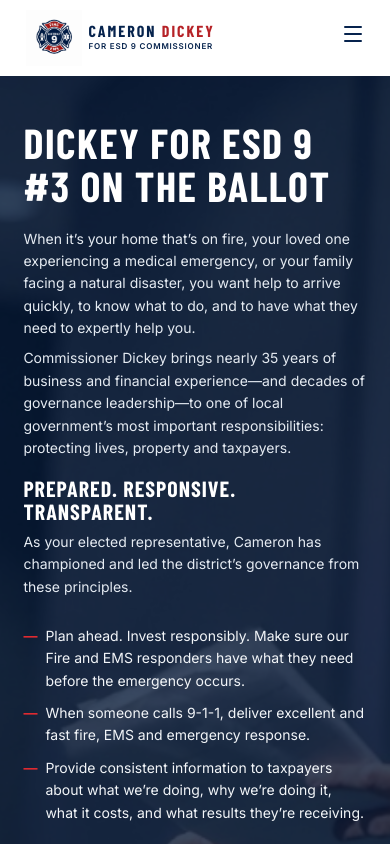
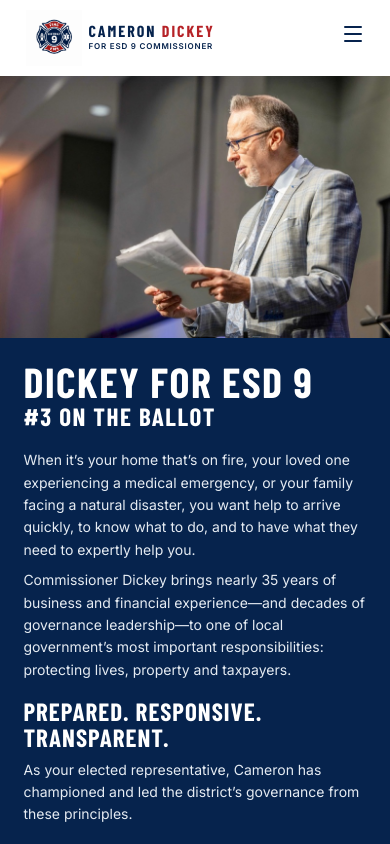
Before and after one commit to smokemonkey101/Website-Cameron, a React (Vite) app: page / in a window 390 px wide. Shown: the top 844 px of the page. Built offline with nearby package versions, Linux system fonts and the light colour scheme; a web font is replaced by a local one.

Commit message:
Update campaign site content and imagery

```diff
--- a/src/layout-fixes.css
+++ b/src/layout-fixes.css
@@ -1,7 +1,21 @@
 /* Keep gallery images inside their desktop grid row instead of overflowing into the next story section. */
 .hero {
   background-image: url('/home-hero-no-mic.jpg');
-  background-position: right center;
+  background-position: right top;
+}
+
+@media (min-width: 851px) {
+  nav {
+    gap: 20px;
+  }
+
+  nav > button:not(.donate) {
+    font-size: 15px;
+  }
+
+  nav .language {
+    font-size: 12px !important;
+  }
 }
 
 .heroContent > h1 {
@@ -84,6 +98,34 @@
   letter-spacing: 1.5px;
 }
 
+.heroContent > .heroBallot,
+.heroContent > .heroPrinciples {
+  font-size: 42px;
+  line-height: 1.03;
+}
+
+.heroContent > .heroBallot {
+  display: block;
+  white-space: normal;
+}
+
+.heroBallotPrimary,
+.heroBallotSecondary {
+  display: block;
+}
+
+.heroContent > .heroBallot .heroBallotPrimary {
+  font-size: 60px;
+}
+
+.heroContent > .heroBallot .heroBallotSecondary {
+  font-size: 42px;
+}
+
+.story#loss .storyImage {
+  background-position: center top;
+}
+
 .prioritiesPageHero {
   background-position: center 30%;
 }
@@ -99,7 +141,9 @@
   padding: 58px 20px 90px;
   background:
     linear-gradient(rgba(3, 24, 56, .13), rgba(3, 24, 56, .13)),
-    url('/donation-background.jpeg') left top / cover fixed;
+    url('/donation-background2.jpeg') center 92px / 100% auto no-repeat;
+  background-color: var(--cream);
+  background-attachment: fixed;
 }
 
 .donatePanel {
@@ -370,15 +414,16 @@
     content: '';
     display: block;
     width: 100%;
-    aspect-ratio: 3 / 2;
-    background: url('/donation-background.jpeg') left top / cover no-repeat;
+    aspect-ratio: 3428 / 1597;
+    background: url('/donation-background2.jpeg') center / 100% 100% no-repeat;
+    background-attachment: scroll;
   }
 
   .donatePanel {
-    width: 94%;
+    width: 100%;
     max-width: none;
     margin: 0 auto;
-    padding: 28px 0 40px;
+    padding: 0 0 40px;
     border-radius: 0;
     box-shadow: none;
   }
@@ -389,7 +434,28 @@
   }
 
   .hero {
-    background-position: 35% center;
+    min-height: 0;
+    display: block;
+    padding: 0;
+    background: var(--navy);
+  }
+
+  .hero::before {
+    content: '';
+    display: block;
+    width: 100%;
+    aspect-ratio: 800 / 538;
+    background: url('/home-hero-no-mic.jpg') center / 100% 100% no-repeat;
+  }
+
+  .heroShade {
+    display: none;
+  }
+
+  .heroContent {
+    width: auto;
+    margin: 0;
+    padding: 22px 6vw 65px;
   }
 
   .heroContent > p,
@@ -414,6 +480,19 @@
   }
 
   .heroContent > h1 {
+    font-size: 25px;
+  }
+
+  .heroContent > .heroBallot,
+  .heroContent > .heroPrinciples {
+    font-size: 25px;
+  }
+
+  .heroContent > .heroBallot .heroBallotPrimary {
+    font-size: 42px;
+  }
+
+  .heroContent > .heroBallot .heroBallotSecondary {
     font-size: 25px;
   }
 
--- a/src/meetCopy.ts
+++ b/src/meetCopy.ts
@@ -1,7 +1,5 @@
 export const meetExpandedCopy = {
   service: [
-    `Mr. Dickey joined the Harris County Emergency Services District No. 9 (HCESD9) Board of Commissioners in August 2025, following his unanimous appointment by the four sitting Commissioners after an interview and selection process involving approximately a dozen community applicants. Following his appointment, he was elected by a majority of the Board to serve as Vice President.`,
-    `Mr. Dickey considers his service on the HCESD9 Board to be one of the great privileges of his life—representing taxpayers in decisions that help determine the present and future quality of vital emergency services throughout the Cy-Fair community. As a longtime Cypress resident, he is particularly honored to support the firefighters, paramedics, dispatchers, and other professionals who answer the call when members of the community need them most.`,
     `His approach to public service is centered around three words that describe both what residents should expect from their emergency services district and the standards he believes should guide effective public governance:`,
     `Prepared. Responsive. Transparent.`,
     `Harris County Emergency Services District No. 9 is the local governmental entity responsible for providing fire protection, emergency medical services, emergency response, and related public-safety services throughout the Cy-Fair community. These services are delivered by the nearly 580 men and women who work and volunteer as members of the Cy-Fair Fire Department.`,
@@ -10,38 +8,25 @@ export const meetExpandedCopy = {
     `As Commissioner and Vice President, Mr. Dickey brings his experience in executive leadership, financial management, strategic planning, governance, and community service to the Board, with a particular emphasis on strong financial stewardship, long-term preparedness, measurable organizational performance, transparency, and accountability to the taxpayers the District serves.`,
   ],
   family: [
-    `For Cameron, Cypress isn't simply the community he serves. It's home.`,
-    `Cameron and his wife, Kimberly, moved their family to Cypress in 2012 when he was selected from a nationwide executive search to lead the next chapter of Cy-Fair Federal Credit Union, a respected community financial institution since 1956. Cameron became just the third President and CEO in the credit union's history, following two legendary Cy-Fair community leaders, Debbie Blackshear and Pat Willbern.`,
-    `Over the years that followed, Cypress became the place where Cameron and Kimberly raised their family, built friendships, became involved in the community, and watched their four children grow up. All four attended Cypress-Fairbanks ISD schools. Today, Cameron's children range in age from 17 to 27, with two graduates of Cy-Ranch High School and one graduate of Bridgeland High School.`,
     `Cameron's oldest daughter, McKenna, has been accompanying her dad to community and business events since she was three years old—when she could be found sitting in the front row of the annual meeting of Multco Credit Union, where Cameron was then Chief Financial Officer. Smart, animated, and a gifted storyteller, McKenna eventually followed her father's footsteps into financial services. After attending college, she has built a successful career of her own in insurance and mortgage lending and, today, lives and works in Cypress.`,
     `His second daughter, Cassidy, ventured farther from home after high school, attending the University of Arizona and earning a degree in Business Administration. Since graduation, she has built an impressive career through positions of increasing management responsibility with a nationwide specialty beauty retailer. Cassidy and her husband live just North of Houston in Willis, Texas.`,
     `Cameron's youngest daughter, Ella, is a college sophomore, a talented artist, and perhaps an illustration of just how varied the interests within the Dickey family can be. She is currently pursuing a double major in Cybersecurity and Computer Science, combining her creative talents with an interest in technology.`,
     `And the "baby" of the family, Dillon, is now a high school senior and dedicated athlete. After graduation, he currently plans to attend Arizona State University—his father's alma mater—where he intends to study Business Administration.`,
   ],
-  loss: [
-    `In 2019, the Dickey family experienced a loss that forever changed their lives when Cameron's wife and the love of his life, Kimberly, passed away following a courageous five-and-a-half-year battle with breast cancer. She was 47 years old and just a few months shy of the couple's 25th wedding anniversary.`,
-    `In the years since, Cameron has navigated the grief of losing his wife while continuing the work they began together of raising their children. Being a devoted father—and helping his family move forward while keeping Kimberly's memory and influence present in their lives—has remained one of his most important responsibilities.`,
-    `In 2022, Cameron and his family established the Kimberly A. Dickey Memorial Scholarship to create something positive and enduring from her memory. Each year, the scholarship supports a graduating high school senior pursuing higher education in healthcare or the fine arts—two areas that held special meaning for Kimberly. Through the scholarship, her story continues to touch the lives of young people and families she never had the opportunity to meet.`,
-  ],
+  loss: [],
   roots: [
-    `Cameron is the oldest of three sons born to Lois and Rex Dickey, whose lives provided some of his earliest examples of hard work, entrepreneurship, service, faith in God, and commitment to family.`,
-    `His mother, Lois, wore many hats throughout her life: author, bookkeeper, entrepreneur, and, for much of 35 years, church pianist. His father, Rex, served eight years as a Sergeant in the Oregon National Guard before working in steel casting and restaurant management and ownership, and ultimately building a 45-year career in information technology.`,
     `Together, Lois and Rex built and operated six different businesses. But the legacy Cameron values most isn't found on a résumé. It is the example his parents provided through 55 years of marriage—a remarkable story of love, perseverance, faith, hard work, and commitment to one another and their family.`,
     `Those same lessons have shaped Cameron's own life: that family comes first; that commitments matter; that difficult seasons are faced rather than avoided; and that whatever talents, experiences, and opportunities we are given carry with them a responsibility to use them in service to others.`,
     `Today, Cypress is where Cameron raised his children, where members of his family continue to live and work, and where he has spent more than a decade building relationships and serving his neighbors. It isn't simply where he lives. It's the community his family calls home.`,
   ],
   faith: [
-    `Christian faith has been a defining part of Cameron’s life since childhood. He accepted Jesus Christ as his Savior at the age of five and grew up immersed in the life of his church and a family in which faith, prayer, service, and compassion for others were part of everyday life.`,
-    `Cameron spent most of his childhood at Milwaukie Covenant Church in Oregon, along with several at Oak Grove Baptist Church, where he was baptized at age 18. His mother, Lois, served as a church pianist for much of 35 years, which meant the Dickey boys spent countless hours at church—not only on Sundays, but at choir and special-music rehearsals, youth activities, Vacation Bible School, and other ministries. Their pastors and church families were a constant and important part of their lives.`,
-    `As Cameron grew older, his faith increasingly became expressed through service. He participated extensively in Vacation Bible School, leading small groups, and helping with weekly offertory service. As an adult, he spent several years leading a men's small-group Bible study as a lay leader at Oregon City Evangelical Church.`,
-    `Beginning in 2003, Cameron also participated in Christian mission work in Kenya. His service there included helping with a church expansion project, participating in worship services, and working with children and young people through Vacation Bible School and other ministries.`,
+    `As he grew older, those beliefs increasingly found expression through service. He participated extensively in Vacation Bible School, led a men’s small-group Bible study, and helping with weekly offertory service.`,
+    `Beginning in 2003, Cameron also participated in Christian mission work in Kenya. His service there included helping with a church expansion project, participating in worship services, and working with children at an orphanage in Nairobi and, on a later trip, in Busia, Kenya.`,
     `Those experiences left a lasting impression on him—particularly seeing the faith, compassion, and commitment of other families in their church who adopted children growing up in foster care or orphans from developing countries around the world.`,
-    `Ultimately, they planted a seed in the Dickey family with Cameron and Kimberly expanded their own family years later through adoption. For Cameron, this journey was closely connected to the understanding of his faith and care for children that had been developing in his heart since that first mission experience.`,
-    `Cameron and Kimberly have raised their children in the church, and prayer and faith remained central to their household. That foundation became especially important during the most difficult chapter their family would face.`,
-    `Kimberly's long battle with breast cancer tested the family in ways they could never have anticipated. Cameron and Kimberly shared nearly 25 years of marriage and raised four children together before her passing in 2019. Their journey gave profound meaning to promises made decades earlier—“in sickness and in health” and “’til death do us part:”, a promise made with and before God. Through nearly six years of illness, and through the grief that followed her death, Cameron's faith did not eliminate the pain of those experiences, but it provided a foundation upon which he and his children could continue to stand.`,
-    `Today, Cameron is a member of Foundry Church. His pastor, Ray Hughes, is also a longtime friend who has watched Cameron's children grow up and walked alongside the Dickey family through some of its most important and difficult moments. He was with the family during the final moments of Kimberly's life and later helped them say goodbye by officiating her funeral service.`,
-    `For Cameron, Christian faith is deeply personal, but it has never been intended to exist only within the walls of a church. It has shaped his understanding of marriage and fatherhood, influenced his family's decisions, called him to serve people far from home, sustained him through profound loss, and reinforced a belief that our lives have greater meaning when we use what we have been given in service to others.`,
-    `It remains an important part of who he is, how he understands his responsibilities to others, and the values he seeks to live by each day.`,
+    `Ultimately, those examples planted a seed for Cameron and Kimberly, who years later expanded their own family through adoption. For Cameron, that journey was closely connected to his faith and a concern for children that had been developing since that first mission experience.`,
+    `Cameron and Kimberly raised their children in the church, and prayer remains central to their household. That foundation became particularly meaningful during Kimberly’s nearly six-year battle with breast cancer and following her death in 2019, just months before what would have been their 25th wedding anniversary. Cameron’s faith did not remove the grief of losing his wife, but it provided strength, hope, and a foundation for continuing to raise their children and move forward together as a family.`,
+    `Today, Cameron is a member of Foundry Church. His pastor, Ray Hughes, is also a longtime friend who has watched Cameron’s children grow up and walked alongside the Dickey family through some of its most important and difficult moments.`,
+    `For Cameron, this life-long foundation has shaped his understanding of marriage and fatherhood, influenced his family’s decisions, called him to serve people far from home, sustained him through profound loss, and reinforced a belief that our lives have greater meaning when we use what we have been given in service to others.`,
     `Cameron recognizes that faith is not a requirement for public service. The work of the District belongs equally to every resident it serves, regardless of faith, background, or belief.`,
     `But public service is ultimately carried out by people, and Cameron believes the values, and character a person brings to that responsibility matter. His faith has helped shape his own—teaching him about humility, compassion, integrity, empathy, accountability, perseverance, and the responsibility to serve others.`,
     `Those principles influence the kind of husband and father Cameron has sought to be, the way he has approached more than three decades of professional and community leadership, and the standard he sets for himself when entrusted with responsibilities that affect others.`,
```
Also changed, not shown: src/main.tsx (+7 -7 lines), public/donation-background2.jpeg (added), public/kim3.jpeg (added).
